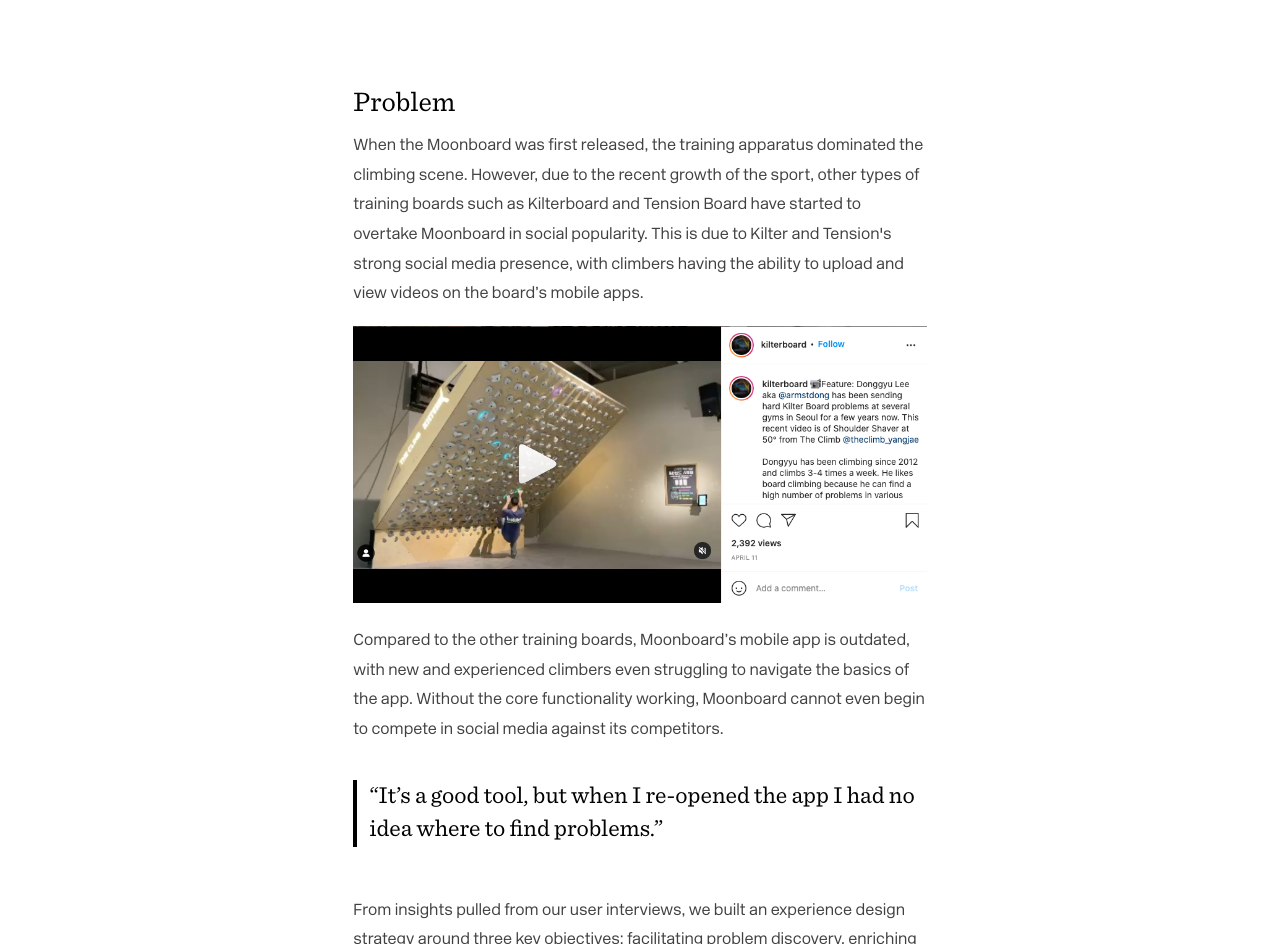
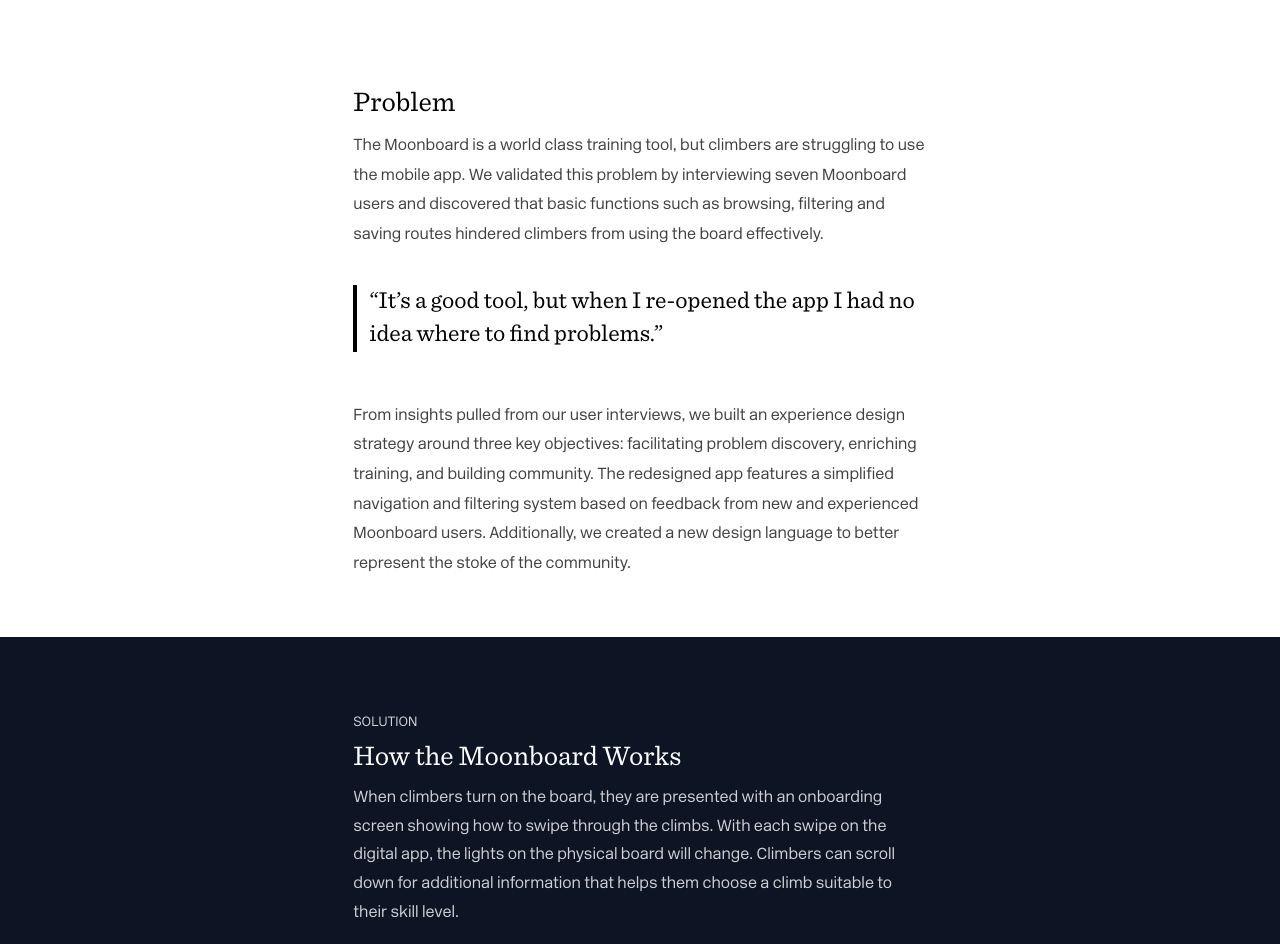
Before and after one commit to eathnma/portfolio, a website: page public/views/moonboard.html in a window 1280 px wide. Shown: the part 1280-2224 px from the top of the page. Drawn offline with nearby package versions, Linux system fonts and the light colour scheme; grey boxes are pictures that could not be loaded.

Commit message:
fix margin bottom

```diff
--- a/public/main.css
+++ b/public/main.css
@@ -25,7 +25,7 @@
 
 .flex {
   display: flex;
-  padding-bottom: 3em;
+  /* padding-bottom: 3em; */
 }
 
 .hover-cursor {
--- a/public/views/moonboard.html
+++ b/public/views/moonboard.html
@@ -77,31 +77,21 @@
                 </div>
 
                 <h1 class="margin-bottom-lv1">Problem</h1>
-                <p class="margin-bottom-lv3">
-                    When the Moonboard was first released, the training apparatus dominated the climbing scene.
-                    However, due to the recent growth of the sport, other types of training boards such as Kilterboard and Tension Board have started to overtake
-                    Moonboard in social popularity. This is due to Kilter and Tension's strong social media presence, with climbers having the ability to upload
-                    and view videos on the board’s mobile apps.
-                </p>
-                <img class="margin-bottom-lv3" src="../assets/moonboard/classic.png" alt="classic">
-
-                <p> Compared to the other training boards, Moonboard’s mobile app is outdated, with new and experienced climbers even struggling
-                    to navigate the basics of the app. Without the core functionality working, Moonboard cannot even begin to compete in social
-                    media against its competitors.
+                <p> The Moonboard is a world class training tool, but climbers are struggling to use the mobile app. We
+                    validated this problem by interviewing seven Moonboard users and discovered that basic functions such as browsing, filtering and saving routes hindered climbers from using the board effectively.
                 </p>
                 <h2 class="quote margin-top-lv4">
                     “It’s a good tool, but when I re-opened the app I had no idea where to find problems.”
                 </h2>
                 <p class="margin-bottom-lv8">
-                    From insights pulled from our user interviews, we built an experience design strategy around three key objectives: facilitating problem discovery, enriching training, and building community. The redesigned app features a simplified navigation and filtering system based on feedback from new and experienced users. Additionally, we created a new design language to represent the stoke of the community 🤙.
-                </p>
+                    From insights pulled from our user interviews, we built an experience design strategy around three key objectives: facilitating problem discovery, enriching training, and building community. The redesigned app features a simplified navigation and filtering system based on feedback from new and experienced Moonboard users. Additionally, we created a new design language to better represent the stoke of the community.                 </p>
             </div>
 
             <div id="moonboard-solution" class="moonboard-background">
                 <div id="solution" class="moonboard-solution">
                     <h6 class="margin-bottom-lv2">SOLUTION</h6>
                     <h1 class="margin-bottom-lv3">How the Moonboard Works</h1>
-                    <p >When climbers turn on the board,  they are presented with an onboarding screen showing how to swipe
+                    <p >When climbers turn on the board, they are presented with an onboarding screen showing how to swipe
                         through the climbs. With each swipe on the digital app, the lights on the physical board will change.
                         Climbers can scroll down for additional information that helps them choose a climb suitable to their
                         skill level.</p>
```
